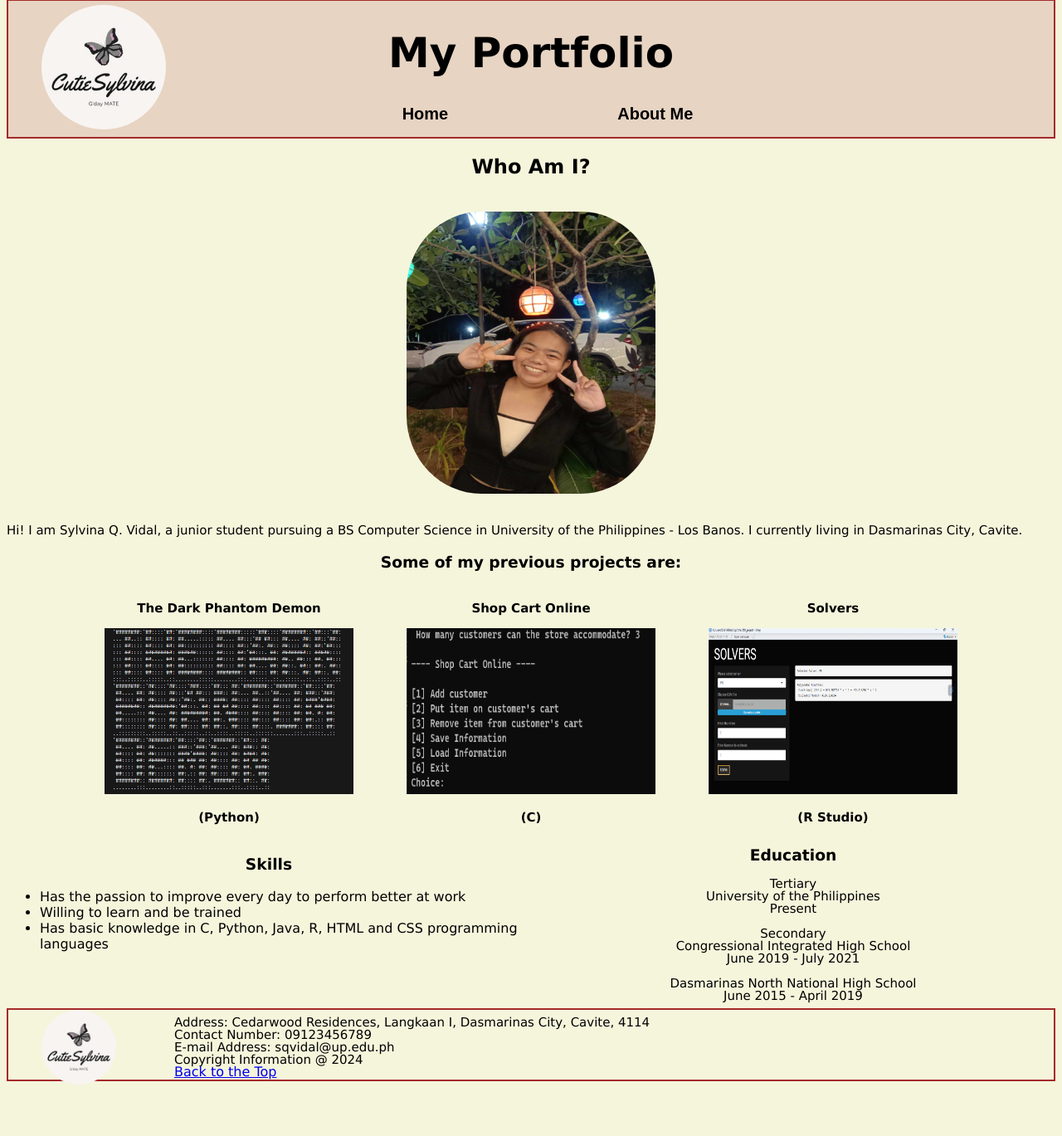
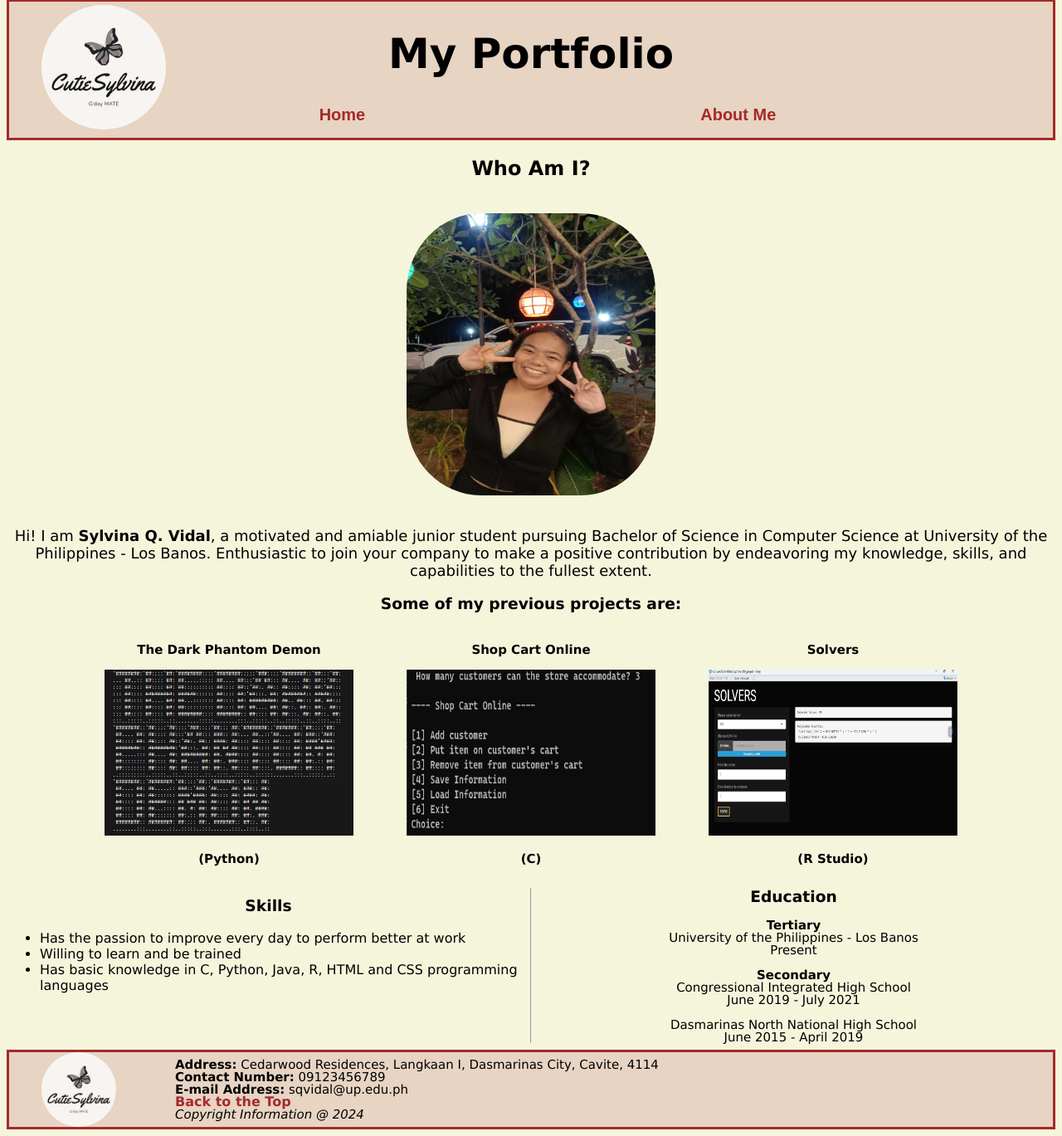
Before and after one commit to vidalSylvina/vidal-u1l-exercise02, a plain HTML site: page index.html in a window 1280 px wide. Shown: the part 9-1378 px from the top of the page at 83% size. Before the commit the page ends 1320 px from the top, so only its background shows below. Drawn offline with Linux system fonts and the light colour scheme.

Commit message:
style: fixes fonts, font color, etc

```diff
--- a/index.html
+++ b/index.html
@@ -5,7 +5,7 @@
         <title>My Portfolio</title>
         <style>
             .header{
-                border: 2px;
+                border: 3px;
                 border-style: solid;
                 background-color: #e7d4c3;
                 border-color: brown;
@@ -41,8 +41,8 @@
 
         #nav{
             display: inline-flex;
-            margin-left: 100px;
-            margin-right: 100px;
+            margin-left: 200px;
+            margin-right: 200px;
             font-size: 20px;
             font-family: Arial;
             font-weight: bold;
@@ -80,7 +80,8 @@
         }
 
         .footer{
-            border: 2px;
+            background-color: #e7d4c3;
+            border: 3px;
             border-color: brown;
             border-style: solid;
         }
@@ -119,6 +120,17 @@
             text-align: center;
         }
 
+        #intro{
+            text-align: center;
+            font-size: 18px;
+            font-family: "Lucida Sans";
+        }
+
+        a{
+            color: brown;
+            text-decoration: none;
+        }
+
         </style>
     </head>
 
@@ -132,8 +144,9 @@
             </div>
             <div id="navigation">
                 <ul>
-                    <li id="nav">Home</li>
-                    <li id="nav">About Me</li>
+                    <li id="nav">
+                        <a href="#head">Home</a></li>
+                    <li id="nav"><a href="#whoAmI">About Me</a></li>
                 </ul>
             </div>
         </div>
@@ -141,7 +154,7 @@
         <div class="whoAmI">
             <h2>Who Am I? </h2>
             <img id="myPhoto" src="my_photo.jpeg" alt="Sylvina Vidal's Photo">
-            <p>Hi! I am Sylvina Q. Vidal, a junior student pursuing a BS Computer Science in University of the Philippines - Los Banos. I currently living in Dasmarinas City, Cavite.
+            <p id="intro">Hi! I am <b>Sylvina Q. Vidal</b>, a motivated and amiable junior student pursuing Bachelor of Science in Computer Science at University of the Philippines - Los Banos. Enthusiastic to join your company to make a positive contribution by endeavoring my knowledge, skills, and capabilities to the fullest extent.
             </p>
 
             <h3>Some of my previous projects are: </h3>
@@ -173,14 +186,15 @@
                     <li>Has basic knowledge in C, Python, Java, R, HTML and CSS programming languages</li>
                 </ul>
             </div>
+            <hr>
             <div class="column2">
                 <h3>Education</h3>
                 <br>
-                <p>Tertiary</p>
-                <p>University of the Philippines</p>
+                <p><b>Tertiary</b></p>
+                <p>University of the Philippines - Los Banos</p>
                 <p>Present</p>
                 <br>
-                <p>Secondary</p>
+                <p><b>Secondary</b></p>
                 <p>Congressional Integrated High School</p>
                 <p>June 2019 - July 2021</p>
                 <br>
@@ -194,11 +208,11 @@
                 <img id="mylogo-f" src="logo.jpg" alt="CutieSylvina Logo">
             </div>
            <div id="info">
-                <p>Address: Cedarwood Residences, Langkaan I, Dasmarinas City, Cavite, 4114</>
-                <p>Contact Number: 09123456789</p>
-                <p>E-mail Address: sqvidal@up.edu.ph</p>
-                <p>Copyright Information @ 2024</p>
-                <a href="#head">Back to the Top</a>
+                <p><b>Address:</b> Cedarwood Residences, Langkaan I, Dasmarinas City, Cavite, 4114</>
+                <p><b>Contact Number:</b> 09123456789</p>
+                <p><b>E-mail Address:</b> sqvidal@up.edu.ph</p>
+                <a href="#head"><b>Back to the Top</b></a>
+                <p><em>Copyright Information @ 2024</em></p>
             </div>
         </div>
     </body>
```
